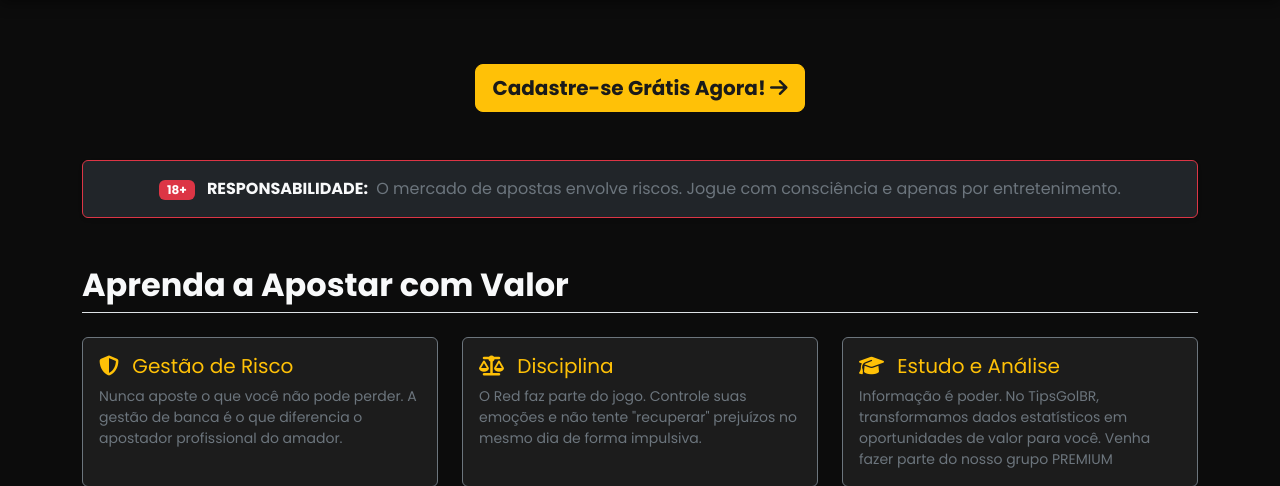
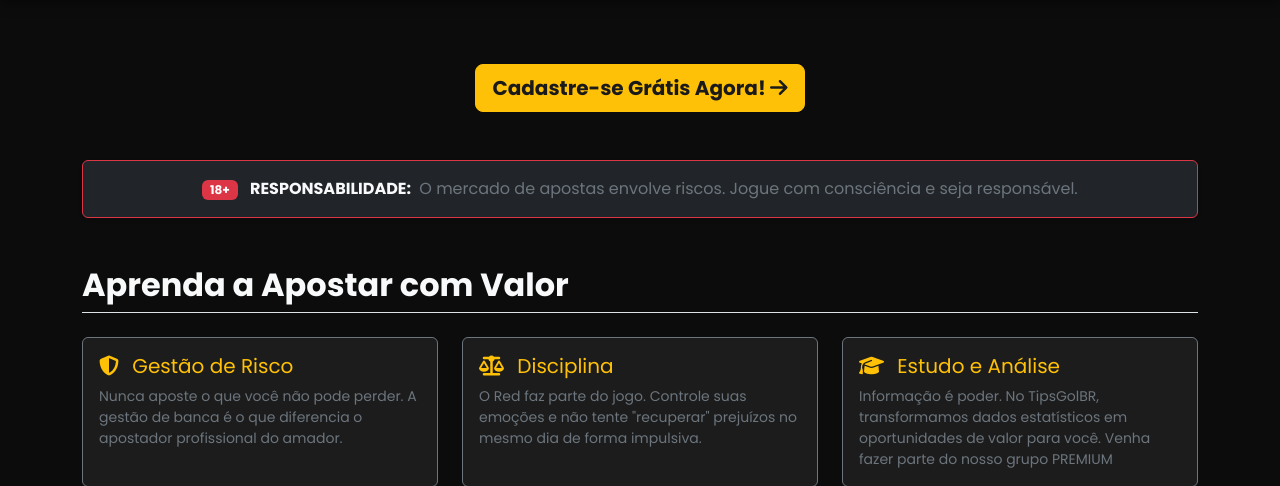
Before and after one commit to Douglasgarciams/tipsgolbr_django, a Django app: page / in a window 1280 px wide. Shown: the part 56-542 px from the top of the page. Run offline with Django 5.2, Linux system fonts and the light colour scheme; data that the repository does not hold is empty; parts of the project's set-up code (start-up, migrations or seed data) failed here and were passed over.

Commit message:
acrescentar no home mais informações

```diff
--- a/tips_core/templates/tips_core/tip_list.html
+++ b/tips_core/templates/tips_core/tip_list.html
@@ -65,7 +65,7 @@
                 <div class="p-3 rounded shadow-sm border border-danger bg-dark text-center">
                     <span class="badge bg-danger me-2">18+</span>
                     <strong class="text-light">RESPONSABILIDADE:</strong>
-                    <span class="text-secondary ms-1">O mercado de apostas envolve riscos. Jogue com consciência e apenas por entretenimento.</span>
+                    <span class="text-secondary ms-1">O mercado de apostas envolve riscos. Jogue com consciência e seja responsável.</span>
                 </div>
             </div>
         </div>
```
